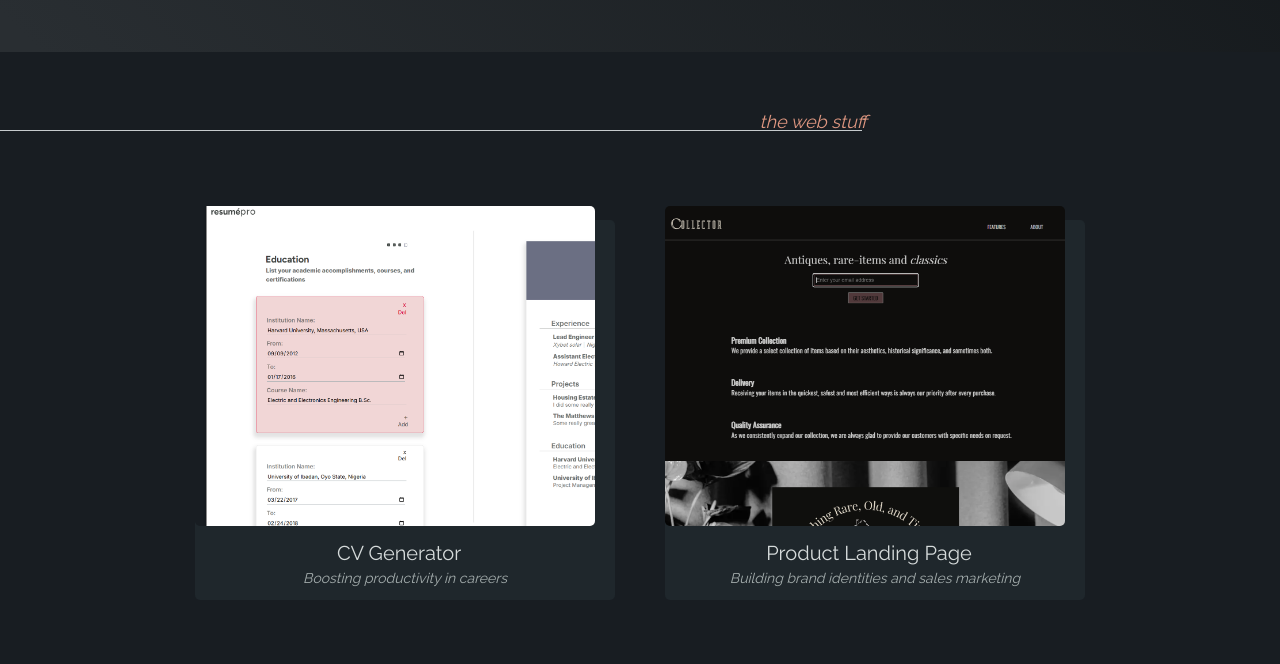
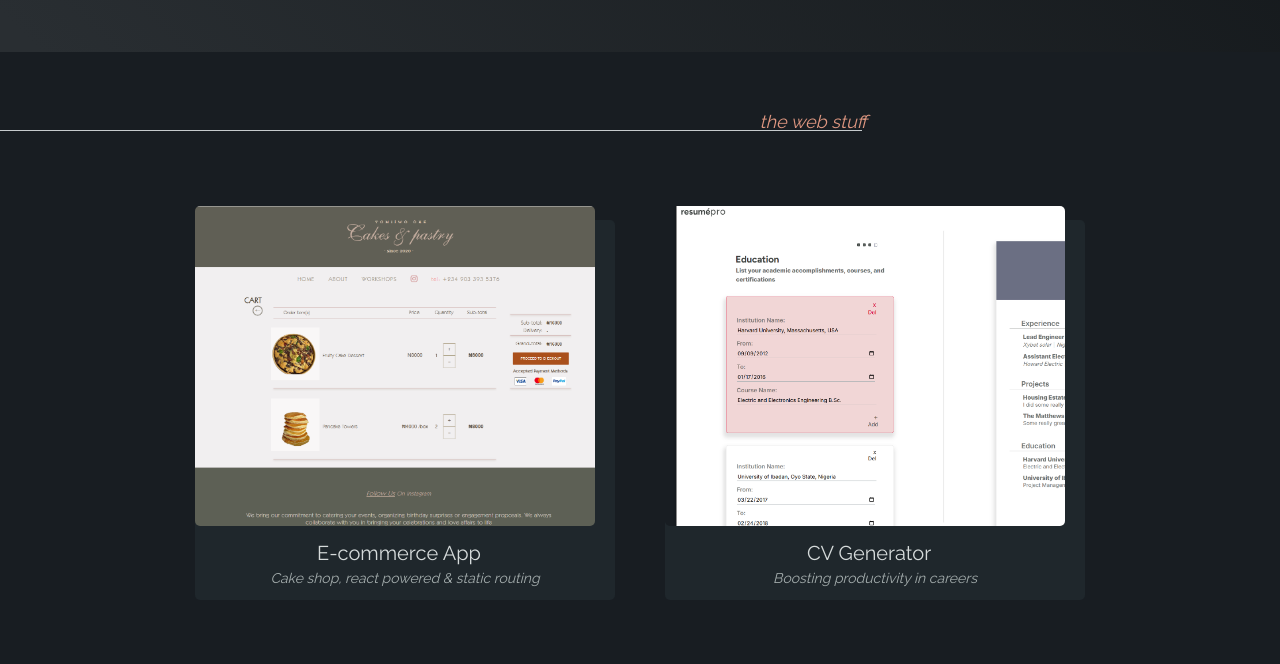
Before and after one commit to Toye-dev/Portfolio, a plain HTML site: page index.html in a window 1280 px wide. Shown: the part 668-1332 px from the top of the page. Drawn offline with Linux system fonts and the light colour scheme.

Commit message:
project update

```diff
--- a/index.html
+++ b/index.html
@@ -40,6 +40,13 @@
 
   <section>
     <div id="projects">
+
+      <div class="project-tile">
+        <div class="img">
+          <img src="cakesandpastry.png">
+        </div>
+        <div class="img-label"><a id="two" href="https://cakeandpastry.netlify.app/" target="_blank"> E-commerce App </a><p class="link-texts">Cake shop, react powered & static routing</p></div>
+      </div>
 
       <div class="project-tile">
         <div class="img">
```
Also changed, not shown: cakesandpastry.png (added).
